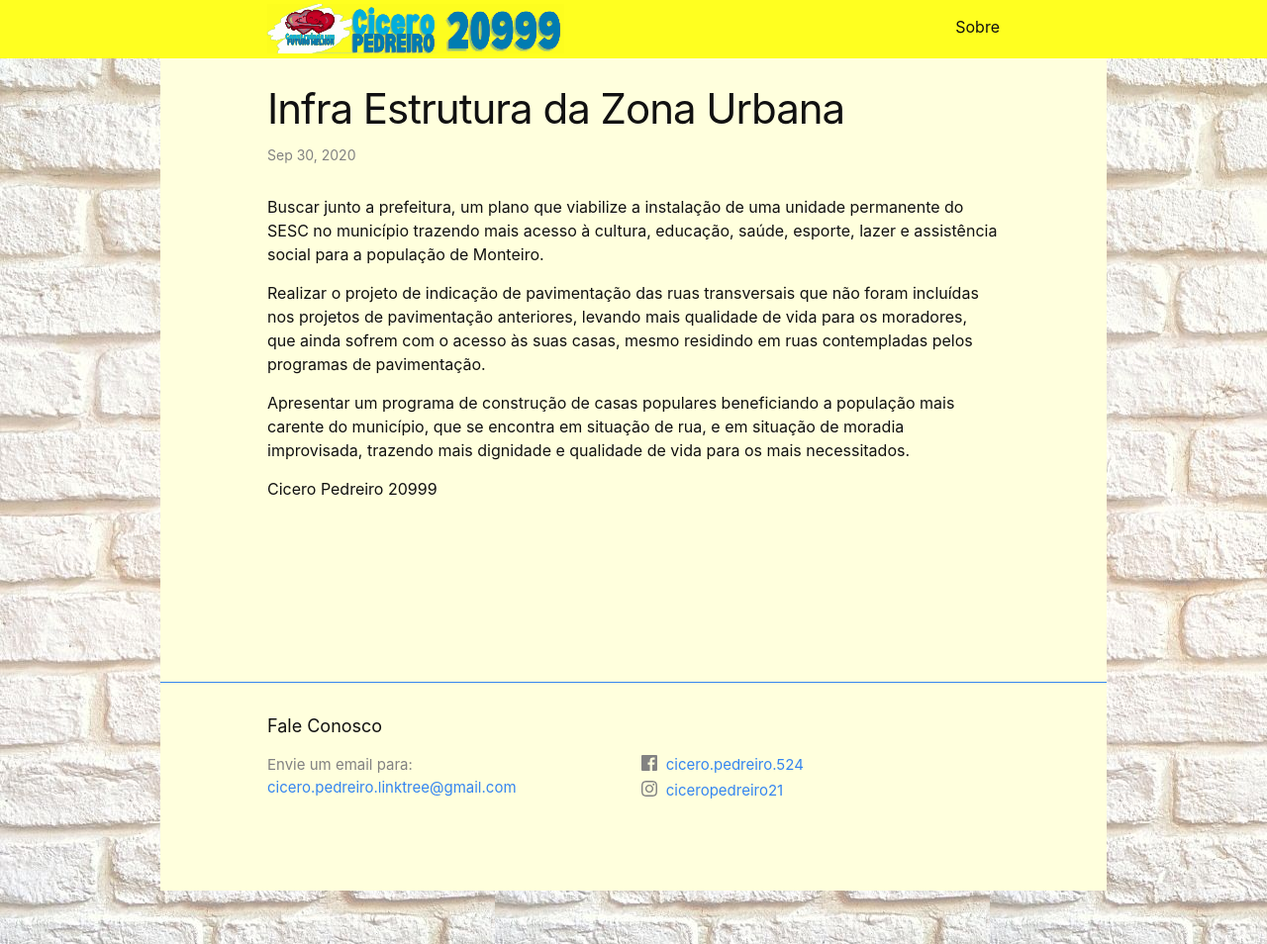
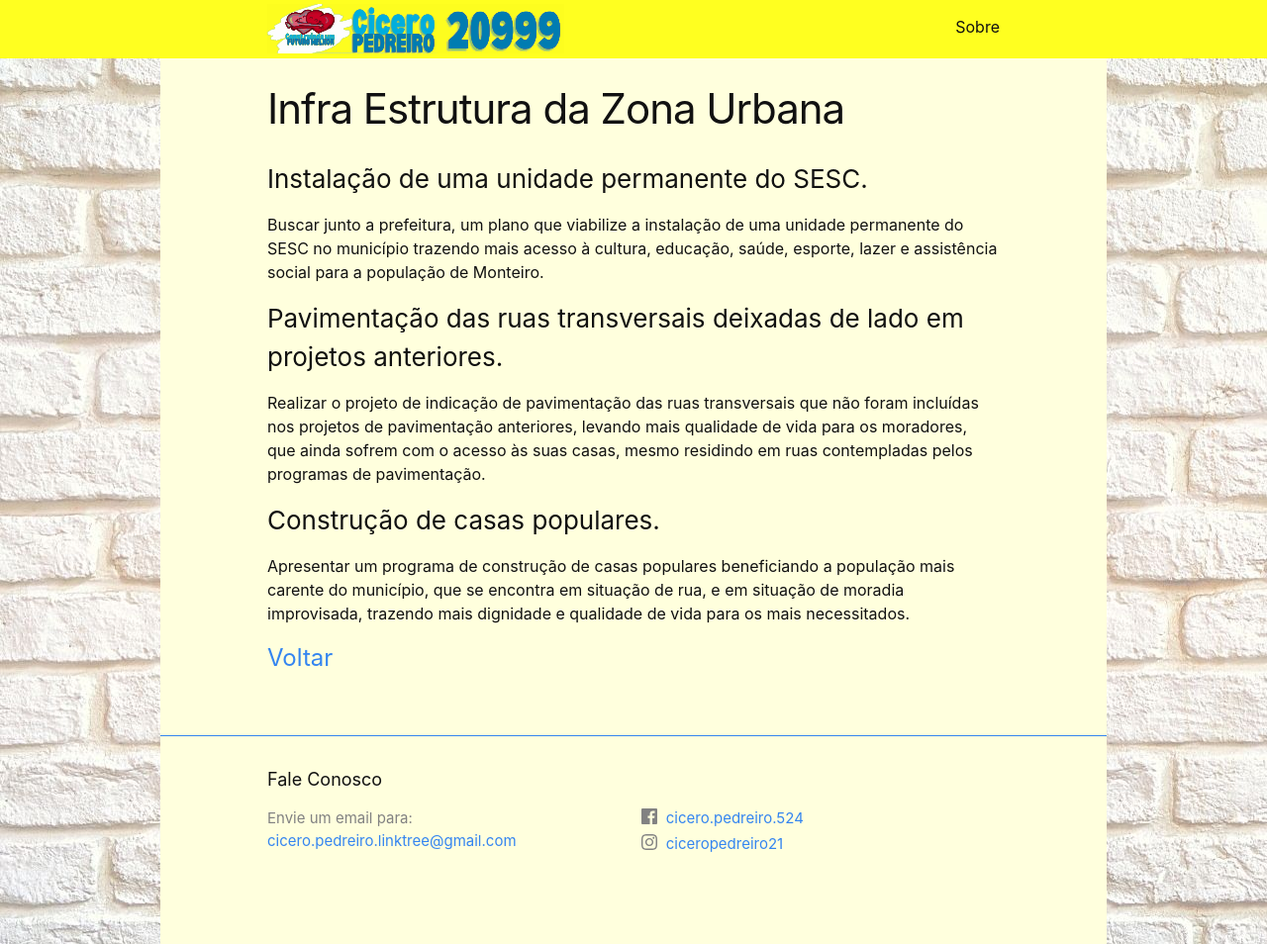
Before and after one commit to cicero-pedreiro/cicero-pedreiro.github.io, a Jekyll site: the page built from _posts/2020-09-30-infra-estrutura-da-zona-urbana.markdown, in a window 1280 px wide. Shown: the whole page at 99% size. Built offline with Jekyll 4.4.1, drawn with Linux system fonts in a browser that asks for light colours.

Commit message:
post stricture edited

```diff
--- a/_layouts/post.html
+++ b/_layouts/post.html
@@ -6,17 +6,13 @@ layout: default
   <header class="post-header">
     <h1 class="post-title p-name" itemprop="name headline">{{ page.title | escape }}</h1>
     <p class="post-meta">
-      <time class="dt-published" datetime="{{ page.date | date_to_xmlschema }}" itemprop="datePublished">
-        {%- assign date_format = site.minima.date_format | default: "%b %-d, %Y" -%}
-        {{ page.date | date: date_format }}
-      </time>
       {%- if page.author -%}
         • <span itemprop="author" itemscope itemtype="http://schema.org/Person"><span class="p-author h-card" itemprop="name">{{ page.author }}</span></span>
       {%- endif -%}</p>
   </header>
 
   <div class="post-content e-content" itemprop="articleBody">
-    {{ content }}
+    {{ content | remove_first:page.excerpt }}
   </div>
 
   {%- if site.disqus.shortname -%}
--- a/_posts/2020-09-30-infra-estrutura-da-zona-urbana.markdown
+++ b/_posts/2020-09-30-infra-estrutura-da-zona-urbana.markdown
@@ -6,12 +6,23 @@ categories: jekyll update
 excerpt_separator: <!--more-->
 ---
 
-Buscar junto a prefeitura, um plano que viabilize a instalação de uma unidade permanente do SESC no município trazendo mais acesso à cultura, educação, saúde, esporte, lazer e assistência social para a população de Monteiro.
+Instalação de uma unidade permanente do SESC.
 
-Realizar o projeto de indicação de pavimentação das ruas transversais que não foram incluídas nos projetos de pavimentação anteriores, levando mais qualidade de vida para os moradores, que ainda sofrem com o acesso às suas casas, mesmo residindo em ruas contempladas pelos programas de pavimentação.
+Pavimentação das ruas transversais deixadas de lado em projetos anteriores.
 
-Apresentar um programa de construção de casas populares beneficiando a população mais carente do município, que se encontra em situação de rua, e em situação de moradia improvisada, trazendo mais dignidade e qualidade de vida para os mais necessitados.
+Construção de casas populares.
+
+[Saiba mais]({% post_url 2020-09-30-infra-estrutura-da-zona-urbana %})
 
 <!--more-->
 
-Cicero Pedreiro 20999
+### Instalação de uma unidade permanente do SESC.
+Buscar junto a prefeitura, um plano que viabilize a instalação de uma unidade permanente do SESC no município trazendo mais acesso à cultura, educação, saúde, esporte, lazer e assistência social para a população de Monteiro.
+
+### Pavimentação das ruas transversais deixadas de lado em projetos anteriores.
+Realizar o projeto de indicação de pavimentação das ruas transversais que não foram incluídas nos projetos de pavimentação anteriores, levando mais qualidade de vida para os moradores, que ainda sofrem com o acesso às suas casas, mesmo residindo em ruas contempladas pelos programas de pavimentação.
+
+### Construção de casas populares.
+Apresentar um programa de construção de casas populares beneficiando a população mais carente do município, que se encontra em situação de rua, e em situação de moradia improvisada, trazendo mais dignidade e qualidade de vida para os mais necessitados.
+
+# [Voltar]({% link index.markdown %})
```
Also changed, not shown: _posts/2020-09-30-cuidados-com-a-zona-rural.markdown (+15 -2 lines), _posts/2020-09-30-desenvolvimento-para-os-novos-bairros.markdown (+15 -4 lines), _posts/2020-09-30-esporte-lazer-e-bem-estar-social.markdown (+15 -4 lines).
